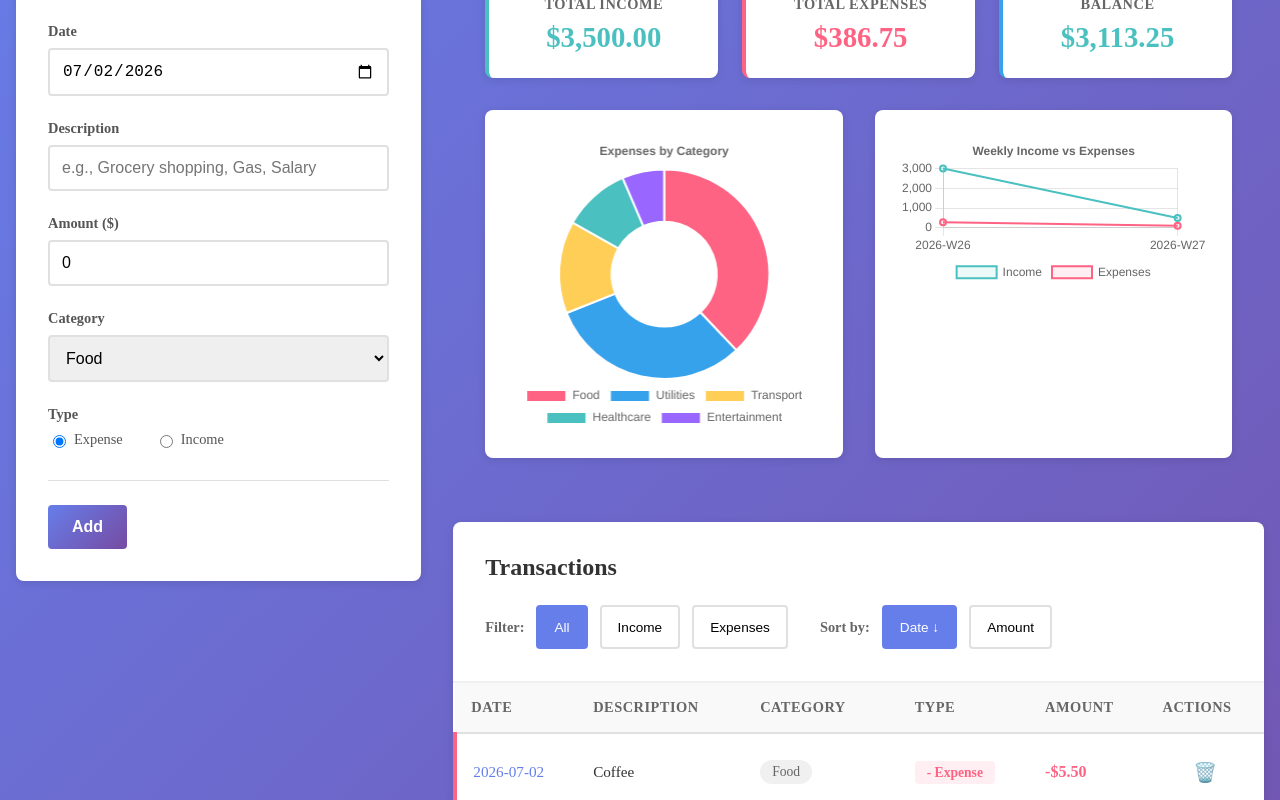
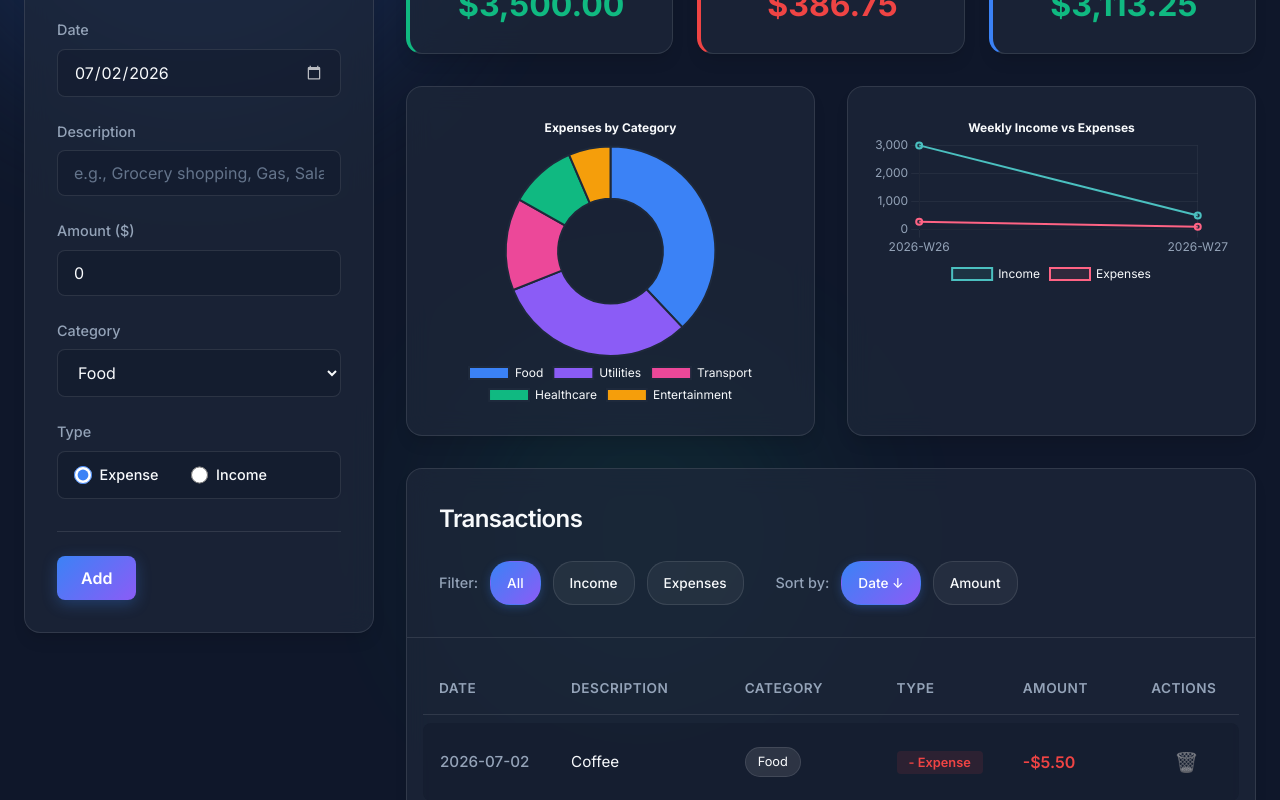
Before and after one commit to MarkRamy1/expense-tracker, an Angular app in the folder expense-tracker-master/: page / in a window 1280 px wide. Shown: the part 220-1020 px from the top of the page. Built offline with nearby package versions, Linux system fonts and the light colour scheme.

Commit message:
UI Redesign: Premium Dark Theme & Glassmorphism

```diff
--- a/expense-tracker-master/src/app/expense-tracker/components/expense-form/expense-form.component.html
+++ b/expense-tracker-master/src/app/expense-tracker/components/expense-form/expense-form.component.html
@@ -1,4 +1,4 @@
-<form (ngSubmit)="onSubmit()" class="expense-form">
+<form (ngSubmit)="onSubmit()" class="expense-form glass-panel">
   <h2>{{ editingId ? 'Edit Transaction' : 'Add New Transaction' }}</h2>
 
   <!-- Date -->
--- a/expense-tracker-master/src/app/expense-tracker/components/expense-form/expense-form.component.scss
+++ b/expense-tracker-master/src/app/expense-tracker/components/expense-form/expense-form.component.scss
@@ -4,16 +4,13 @@
 }
 
 .expense-form {
-  background: white;
   padding: 2rem;
-  border-radius: 8px;
-  box-shadow: 0 2px 8px rgba(0, 0, 0, 0.1);
   margin-bottom: 2rem;
 
   h2 {
     margin-top: 0;
     margin-bottom: 1.5rem;
-    color: #333;
+    color: var(--text-primary);
     font-size: 1.5rem;
   }
 }
@@ -24,33 +21,54 @@
   flex-direction: column;
 
   label {
-    font-weight: 600;
+    font-weight: 500;
     margin-bottom: 0.5rem;
-    color: #555;
+    color: var(--text-secondary);
     font-size: 0.9rem;
   }
 
   .form-control {
-    padding: 0.75rem;
-    border: 2px solid #e0e0e0;
-    border-radius: 4px;
+    padding: 0.75rem 1rem;
+    background: rgba(15, 23, 42, 0.4);
+    border: 1px solid var(--border-color);
+    border-radius: var(--border-radius-sm);
+    color: var(--text-primary);
     font-size: 1rem;
-    transition: border-color 0.2s;
+    transition: var(--transition-fast);
 
     &:focus {
       outline: none;
-      border-color: #667eea;
-      box-shadow: 0 0 0 3px rgba(102, 126, 234, 0.1);
+      border-color: var(--accent-primary);
+      box-shadow: var(--shadow-glow);
+      background: rgba(15, 23, 42, 0.6);
     }
 
-    &:hover {
-      border-color: #ccc;
+    &:hover:not(:focus) {
+      border-color: rgba(255, 255, 255, 0.3);
+    }
+
+    &::placeholder {
+      color: var(--text-muted);
     }
   }
 
+  /* Specific fix for select dropdown text color in dark mode */
+  select.form-control {
+    option {
+      background-color: var(--bg-secondary);
+      color: var(--text-primary);
+    }
+  }
+
+  /* Specific fix for date picker icon */
+  input[type="date"]::-webkit-calendar-picker-indicator {
+    filter: invert(1) opacity(0.7);
+    cursor: pointer;
+  }
+
   .error {
-    color: #ff6384;
-    margin-top: 0.25rem;
+    color: var(--danger-color);
+    margin-top: 0.4rem;
     font-size: 0.85rem;
   }
 }
@@ -58,17 +76,25 @@
 .radio-group {
   display: flex;
   gap: 2rem;
+  background: rgba(15, 23, 42, 0.4);
+  padding: 0.75rem 1rem;
+  border-radius: var(--border-radius-sm);
+  border: 1px solid var(--border-color);
 
   label {
     display: flex;
     align-items: center;
     margin-bottom: 0;
     cursor: pointer;
-    font-weight: 400;
+    font-weight: 500;
+    color: var(--text-primary);
 
     input {
       margin-right: 0.5rem;
       cursor: pointer;
+      accent-color: var(--accent-primary);
+      width: 1.1rem;
+      height: 1.1rem;
     }
   }
 }
@@ -78,25 +104,23 @@
   gap: 1rem;
   margin-top: 2rem;
   padding-top: 1.5rem;
-  border-top: 1px solid #e0e0e0;
+  border-top: 1px solid var(--border-color);
 }
 
 .btn {
   padding: 0.75rem 1.5rem;
-  border: none;
-  border-radius: 4px;
-  font-size: 1rem;
+  border-radius: var(--border-radius-sm);
   font-weight: 600;
-  cursor: pointer;
-  transition: all 0.2s;
+  transition: var(--transition-normal);
 
   &.btn-primary {
-    background: linear-gradient(135deg, #667eea 0%, #764ba2 100%);
+    background: var(--accent-gradient);
     color: white;
+    box-shadow: 0 4px 15px rgba(59, 130, 246, 0.3);
 
     &:hover {
       transform: translateY(-2px);
-      box-shadow: 0 4px 12px rgba(102, 126, 234, 0.4);
+      box-shadow: 0 6px 20px rgba(59, 130, 246, 0.5);
     }
 
     &:active {
@@ -105,22 +129,19 @@
   }
 
   &.btn-secondary {
-    background: #f0f0f0;
-    color: #333;
+    background: rgba(255, 255, 255, 0.1);
+    color: var(--text-primary);
+    border: 1px solid var(--border-color);
 
     &:hover {
-      background: #e0e0e0;
+      background: rgba(255, 255, 255, 0.2);
     }
   }
 }
 
 @media (max-width: 768px) {
   .expense-form {
-    padding: 1.25rem;
-  }
-
-  .form-group {
-    margin-bottom: 1.25rem;
+    padding: 1.5rem;
   }
 
   .radio-group {
@@ -131,7 +152,6 @@
   .form-actions {
     flex-direction: column;
     gap: 0.75rem;
-    margin-top: 1.25rem;
   }
 
   .btn {
--- a/expense-tracker-master/src/app/expense-tracker/components/summary-charts/summary-charts.component.scss
+++ b/expense-tracker-master/src/app/expense-tracker/components/summary-charts/summary-charts.component.scss
@@ -4,7 +4,6 @@
 }
 
 .summary-charts-container {
-  padding: 2rem;
   max-width: 1200px;
   margin: 0 auto;
 }
@@ -18,51 +17,62 @@
 
 .stat-card {
   padding: 1.5rem;
-  border-radius: 8px;
-  box-shadow: 0 2px 8px rgba(0, 0, 0, 0.1);
+  border-radius: var(--border-radius-lg);
+  box-shadow: var(--shadow-md);
   text-align: center;
-  background: white;
+  background: var(--bg-glass);
+  backdrop-filter: blur(12px);
+  -webkit-backdrop-filter: blur(12px);
+  border: 1px solid var(--border-color);
+  transition: var(--transition-normal);
+
+  &:hover {
+    transform: translateY(-5px);
+    box-shadow: var(--shadow-lg);
+    background: var(--bg-glass-hover);
+  }
 
   h3 {
     margin: 0;
     font-size: 0.9rem;
-    color: #666;
+    color: var(--text-secondary);
     text-transform: uppercase;
     letter-spacing: 0.5px;
+    font-weight: 600;
   }
 
   .amount {
     margin: 0.5rem 0 0 0;
-    font-size: 1.8rem;
-    font-weight: bold;
+    font-size: 2rem;
+    font-weight: 700;
   }
 
   &.income {
-    border-left: 4px solid #4bc0c0;
+    border-left: 4px solid var(--success-color);
     .amount {
-      color: #4bc0c0;
+      color: var(--success-color);
     }
   }
 
   &.expense {
-    border-left: 4px solid #ff6384;
+    border-left: 4px solid var(--danger-color);
     .amount {
-      color: #ff6384;
+      color: var(--danger-color);
     }
   }
 
   &.balance {
-    border-left: 4px solid #36a2eb;
+    border-left: 4px solid var(--accent-primary);
 
     &.positive {
       .amount {
-        color: #4bc0c0;
+        color: var(--success-color);
       }
     }
 
     &.negative {
       .amount {
-        color: #ff6384;
+        color: var(--danger-color);
       }
     }
   }
@@ -75,13 +85,21 @@
 }
 
 .chart-box {
-  background: white;
+  background: var(--bg-glass);
+  backdrop-filter: blur(12px);
+  -webkit-backdrop-filter: blur(12px);
   padding: 1.5rem;
-  border-radius: 8px;
-  box-shadow: 0 2px 8px rgba(0, 0, 0, 0.1);
+  border-radius: var(--border-radius-lg);
+  border: 1px solid var(--border-color);
+  box-shadow: var(--shadow-md);
   position: relative;
   width: 100%;
   overflow: hidden;
+  transition: var(--transition-normal);
+
+  &:hover {
+    box-shadow: var(--shadow-lg);
+  }
 
   canvas {
     display: block;
@@ -91,10 +109,6 @@
 }
 
 @media (max-width: 768px) {
-  .summary-charts-container {
-    padding: 1rem;
-  }
-
   .stats-summary {
     grid-template-columns: 1fr;
     gap: 1rem;
@@ -110,6 +124,6 @@
   }
 
   .stat-card .amount {
-    font-size: 1.4rem;
+    font-size: 1.6rem;
   }
 }
--- a/expense-tracker-master/src/app/expense-tracker/components/transaction-list/transaction-list.component.html
+++ b/expense-tracker-master/src/app/expense-tracker/components/transaction-list/transaction-list.component.html
@@ -1,4 +1,4 @@
-<div class="transaction-list-container">
+<div class="transaction-list-container glass-panel">
   <div class="list-header">
     <h2>Transactions</h2>
     <div class="controls">
--- a/expense-tracker-master/src/app/expense-tracker/components/transaction-list/transaction-list.component.scss
+++ b/expense-tracker-master/src/app/expense-tracker/components/transaction-list/transaction-list.component.scss
@@ -4,20 +4,17 @@
 }
 
 .transaction-list-container {
-  background: white;
-  border-radius: 8px;
-  box-shadow: 0 2px 8px rgba(0, 0, 0, 0.1);
   margin-bottom: 2rem;
   overflow: hidden;
+  /* Additional padding removed here, added to header and content instead */
 }
 
 .list-header {
   padding: 2rem;
-  border-bottom: 2px solid #f0f0f0;
+  border-bottom: 1px solid var(--border-color);
 
   h2 {
     margin: 0 0 1.5rem 0;
-    color: #333;
     font-size: 1.5rem;
   }
 }
@@ -35,8 +32,8 @@
   gap: 0.75rem;
 
   label {
-    font-weight: 600;
-    color: #666;
+    font-weight: 500;
+    color: var(--text-secondary);
     font-size: 0.9rem;
     white-space: nowrap;
   }
@@ -45,110 +42,130 @@
 .filter-btn,
 .sort-btn {
   padding: 0.5rem 1rem;
-  border: 2px solid #e0e0e0;
-  background: white;
-  border-radius: 4px;
+  border: 1px solid var(--border-color);
+  background: rgba(255, 255, 255, 0.05);
+  color: var(--text-primary);
+  border-radius: 20px;
   cursor: pointer;
   font-weight: 500;
   font-size: 0.85rem;
-  transition: all 0.2s;
+  transition: var(--transition-fast);
   white-space: nowrap;
 
   &:hover {
-    border-color: #667eea;
-    color: #667eea;
+    background: rgba(255, 255, 255, 0.1);
+    border-color: rgba(255, 255, 255, 0.2);
   }
 
   &.active {
-    background: #667eea;
+    background: var(--accent-gradient);
     color: white;
-    border-color: #667eea;
+    border-color: transparent;
+    box-shadow: 0 2px 10px rgba(59, 130, 246, 0.3);
   }
 
   &.income {
     &.active {
-      background: #4bc0c0;
-      border-color: #4bc0c0;
+      background: var(--success-color);
+      box-shadow: 0 2px 10px rgba(16, 185, 129, 0.3);
     }
   }
 
   &.expense {
     &.active {
-      background: #ff6384;
-      border-color: #ff6384;
+      background: var(--danger-color);
+      box-shadow: 0 2px 10px rgba(239, 68, 68, 0.3);
     }
   }
 }
 
 .empty-state {
-  padding: 3rem 2rem;
+  padding: 4rem 2rem;
   text-align: center;
-  color: #999;
+  color: var(--text-muted);
 
   p {
     margin: 0;
     font-size: 1rem;
+    font-weight: 500;
   }
 }
 
 .table-wrapper {
   overflow-x: auto;
+  padding: 0 1rem 1rem 1rem;
+  margin-top: 1rem;
 }
 
 .transaction-table {
   width: 100%;
-  border-collapse: collapse;
+  border-collapse: separate;
+  border-spacing: 0 0.5rem;
 
   thead {
-    background: #f9f9f9;
-    border-bottom: 2px solid #e0e0e0;
-
     th {
       padding: 1rem;
       text-align: left;
       font-weight: 600;
-      color: #666;
-      font-size: 0.9rem;
+      color: var(--text-secondary);
+      font-size: 0.85rem;
       text-transform: uppercase;
       letter-spacing: 0.5px;
+      border-bottom: 1px solid var(--border-color);
     }
   }
 
   tbody {
     tr {
-      border-bottom: 1px solid #e0e0e0;
-      transition: background 0.2s;
+      background: rgba(15, 23, 42, 0.4);
+      transition: var(--transition-fast);
 
       &:hover {
-        background: #f9f9f9;
+        background: rgba(255, 255, 255, 0.05);
+        transform: scale(1.01);
       }
 
       &.income {
-        border-left: 4px solid #4bc0c0;
+        border-left: 4px solid var(--success-color);
       }
 
       &.expense {
-        border-left: 4px solid #ff6384;
+        border-left: 4px solid var(--danger-color);
       }
 
       td {
         padding: 1rem;
         font-size: 0.95rem;
-        color: #333;
+        color: var(--text-primary);
+        border-top: 1px solid transparent;
+        border-bottom: 1px solid transparent;
+
+        &:first-child {
+          border-top-left-radius: var(--border-radius-sm);
+          border-bottom-left-radius: var(--border-radius-sm);
+          border-left: 1px solid transparent;
+        }
+
+        &:last-child {
+          border-top-right-radius: var(--border-radius-sm);
+          border-bottom-right-radius: var(--border-radius-sm);
+          border-right: 1px solid transparent;
+        }
 
         &.date {
           font-weight: 500;
-          color: #667eea;
+          color: var(--text-secondary);
         }
 
         &.category {
           .category-badge {
             display: inline-block;
             padding: 0.25rem 0.75rem;
-            background: #f0f0f0;
+            background: rgba(255, 255, 255, 0.1);
             border-radius: 20px;
-            font-size: 0.85rem;
-            color: #666;
+            font-size: 0.8rem;
+            color: var(--text-primary);
+            border: 1px solid var(--border-color);
           }
         }
 
@@ -156,17 +173,17 @@
           .type-badge {
             padding: 0.25rem 0.75rem;
             border-radius: 4px;
-            font-size: 0.85rem;
+            font-size: 0.8rem;
             font-weight: 600;
 
             &.income {
-              background: rgba(75, 192, 192, 0.1);
-              color: #4bc0c0;
+              background: var(--success-bg);
+              color: var(--success-color);
             }
 
             &.expense {
-              background: rgba(255, 99, 132, 0.1);
-              color: #ff6384;
+              background: var(--danger-bg);
+              color: var(--danger-color);
             }
           }
         }
@@ -176,11 +193,11 @@
           font-size: 1rem;
 
           &.income {
-            color: #4bc0c0;
+            color: var(--success-color);
           }
 
           &.expense {
-            color: #ff6384;
+            color: var(--danger-color);
           }
         }
 
@@ -198,10 +215,14 @@
   font-size: 1.2rem;
   cursor: pointer;
   padding: 0.25rem;
-  transition: transform 0.2s;
+  transition: transform 0.2s, opacity 0.2s;
+  opacity: 0.6;
+  filter: grayscale(100%);
 
   &:hover {
     transform: scale(1.2);
+    opacity: 1;
+    filter: none;
   }
 
   &:active {
@@ -235,29 +256,36 @@
 
   .cards-wrapper {
     display: block;
-    padding: 0 1rem 1rem;
+    padding: 1rem;
   }
 
   .transaction-cards {
     display: flex;
     flex-direction: column;
-    gap: 0.75rem;
+    gap: 1rem;
   }
 
   .transaction-card {
-    background: #fff;
-    border-radius: 10px;
-    box-shadow: 0 2px 8px rgba(0, 0, 0, 0.08);
-    padding: 1rem;
-    border-left: 6px solid #36a2eb;
+    background: rgba(15, 23, 42, 0.4);
+    border-radius: var(--border-radius-md);
+    padding: 1.25rem;
+    border-left: 4px solid var(--accent-primary);
+    border-top: 1px solid var(--border-color);
+    border-right: 1px solid var(--border-color);
+    border-bottom: 1px solid var(--border-color);
+    transition: var(--transition-fast);
+
+    &:hover {
+      background: rgba(255, 255, 255, 0.05);
+    }
   }
 
   .transaction-card.income {
-    border-left-color: #4bc0c0;
+    border-left-color: var(--success-color);
   }
 
   .transaction-card.expense {
-    border-left-color: #ff6384;
+    border-left-color: var(--danger-color);
   }
 
   .card-top {
@@ -265,28 +293,30 @@
     align-items: center;
     justify-content: space-between;
     gap: 0.75rem;
-    margin-bottom: 0.5rem;
+    margin-bottom: 0.75rem;
   }
 
   .card-date {
-    font-weight: 600;
-    color: #667eea;
-    font-size: 0.95rem;
+    font-weight: 500;
+    color: var(--text-secondary);
+    font-size: 0.9rem;
   }
 
   .card-delete {
-    min-height: 44px;
-    width: 44px;
+    min-height: 40px;
+    width: 40px;
     display: inline-flex;
     align-items: center;
     justify-content: center;
+    background: rgba(255, 255, 255, 0.05);
+    border-radius: 50%;
   }
 
   .card-desc {
     font-weight: 600;
-    color: #333;
-    margin-bottom: 0.75rem;
-    font-size: 1rem;
+    color: var(--text-primary);
+    margin-bottom: 1rem;
+    font-size: 1.05rem;
     overflow: hidden;
     text-overflow: ellipsis;
     white-space: nowrap;
@@ -297,16 +327,17 @@
     align-items: center;
     justify-content: space-between;
     gap: 0.75rem;
-    margin-bottom: 0.75rem;
+    margin-bottom: 1rem;
   }
 
   .category-badge {
     display: inline-block;
     padding: 0.25rem 0.75rem;
-    background: #f0f0f0;
+    background: rgba(255, 255, 255, 0.1);
     border-radius: 20px;
-    font-size: 0.85rem;
-    color: #666;
+    font-size: 0.8rem;
+    color: var(--text-primary);
+    border: 1px solid var(--border-color);
   }
 
   .type-badge-wrap {
@@ -316,30 +347,31 @@
   .type-badge {
     padding: 0.25rem 0.75rem;
     border-radius: 4px;
-    font-size: 0.85rem;
-    font-weight: 700;
+    font-size: 0.8rem;
+    font-weight: 600;
   }
 
   .type-badge.income {
-    background: rgba(75, 192, 192, 0.1);
-    color: #4bc0c0;
+    background: var(--success-bg);
+    color: var(--success-color);
   }
 
   .type-badge.expense {
-    background: rgba(255, 99, 132, 0.1);
-    color: #ff6384;
+    background: var(--danger-bg);
+    color: var(--danger-color);
   }
 
   .card-amount {
-    font-weight: 800;
-    font-size: 1.15rem;
+    font-weight: 700;
+    font-size: 1.25rem;
+    text-align: right;
   }
 
   .card-amount.income {
-    color: #4bc0c0;
+    color: var(--success-color);
   }
 
   .card-amount.expense {
-    color: #ff6384;
+    color: var(--danger-color);
   }
 }
--- a/expense-tracker-master/src/index.html
+++ b/expense-tracker-master/src/index.html
@@ -6,6 +6,9 @@
   <base href="./">
   <meta name="viewport" content="width=device-width, initial-scale=1">
   <link rel="icon" type="image/x-icon" href="favicon.ico">
+  <link rel="preconnect" href="https://fonts.googleapis.com">
+  <link rel="preconnect" href="https://fonts.gstatic.com" crossorigin>
+  <link href="https://fonts.googleapis.com/css2?family=Inter:wght@300;400;500;600;700&display=swap" rel="stylesheet">
 </head>
 <body>
   <app-root></app-root>
--- a/expense-tracker-master/src/styles.scss
+++ b/expense-tracker-master/src/styles.scss
@@ -1,33 +1,110 @@
-/* Global styles (mobile-friendly) */
+/* Global styles & Design System */
+
+:root {
+  /* Color Palette - Premium Dark/Glassmorphism Theme */
+  --bg-primary: #0f172a;
+  --bg-secondary: #1e293b;
+  --bg-glass: rgba(30, 41, 59, 0.7);
+  --bg-glass-hover: rgba(30, 41, 59, 0.9);
+
+  --text-primary: #f8fafc;
+  --text-secondary: #94a3b8;
+  --text-muted: #64748b;
+
+  --accent-primary: #3b82f6;
+  --accent-secondary: #8b5cf6;
+  --accent-gradient: linear-gradient(135deg, var(--accent-primary) 0%, var(--accent-secondary) 100%);
+
+  --success-color: #10b981;
+  --success-bg: rgba(16, 185, 129, 0.1);
+  --danger-color: #ef4444;
+  --danger-bg: rgba(239, 68, 68, 0.1);
+
+  --border-color: rgba(255, 255, 255, 0.1);
+  --border-radius-lg: 16px;
+  --border-radius-md: 12px;
+  --border-radius-sm: 8px;
+
+  --shadow-sm: 0 4px 6px -1px rgba(0, 0, 0, 0.1), 0 2px 4px -1px rgba(0, 0, 0, 0.06);
+  --shadow-md: 0 10px 15px -3px rgba(0, 0, 0, 0.1), 0 4px 6px -2px rgba(0, 0, 0, 0.05);
+  --shadow-lg: 0 20px 25px -5px rgba(0, 0, 0, 0.1), 0 10px 10px -5px rgba(0, 0, 0, 0.04);
+  --shadow-glow: 0 0 15px rgba(59, 130, 246, 0.5);
+
+  --font-family: 'Inter', system-ui, -apple-system, sans-serif;
+  --transition-fast: 0.2s ease;
+  --transition-normal: 0.3s cubic-bezier(0.4, 0, 0.2, 1);
+}
 
 * {
   box-sizing: border-box;
+  margin: 0;
+  padding: 0;
 }
 
 html,
 body {
   height: 100%;
+  font-family: var(--font-family);
+  background-color: var(--bg-primary);
+  color: var(--text-primary);
+  line-height: 1.5;
 }
 
 body {
-  margin: 0;
   -webkit-font-smoothing: antialiased;
   -moz-osx-font-smoothing: grayscale;
 }
 
-/* Make touch targets easier on mobile */
-button,
-input,
-select {
-  font-size: 16px; /* avoid iOS zoom-on-focus for small text */
+/* Typography Base */
+h1, h2, h3, h4, h5, h6 {
+  font-weight: 600;
+  letter-spacing: -0.025em;
+  color: var(--text-primary);
+}
+
+/* Custom Scrollbar */
+::-webkit-scrollbar {
+  width: 8px;
+  height: 8px;
+}
+::-webkit-scrollbar-track {
+  background: var(--bg-primary);
+}
+::-webkit-scrollbar-thumb {
+  background: var(--bg-secondary);
+  border-radius: 4px;
+}
+::-webkit-scrollbar-thumb:hover {
+  background: var(--text-muted);
+}
+
+/* Form Elements Reset & Base */
+button, input, select, textarea {
+  font-family: inherit;
+  font-size: 16px;
+  color: var(--text-primary);
+  background: transparent;
 }
 
 button {
+  cursor: pointer;
+  border: none;
+  outline: none;
   min-height: 44px;
 }
 
 /* Prevent accidental horizontal scroll */
-app-root,
-:host {
+app-root, :host {
   overflow-x: hidden;
+  display: block;
 }
+
+/* Glassmorphism utility class */
+.glass-panel {
+  background: var(--bg-glass);
+  backdrop-filter: blur(12px);
+  -webkit-backdrop-filter: blur(12px);
+  border: 1px solid var(--border-color);
+  border-radius: var(--border-radius-lg);
+  box-shadow: var(--shadow-md);
+}
```
Also changed, not shown: expense-tracker-master/src/app/expense-tracker/components/summary-charts/summary-charts.component.ts (+37 -13 lines), expense-tracker-master/src/app/expense-tracker/expense-tracker.component.ts (+123 -39 lines).
